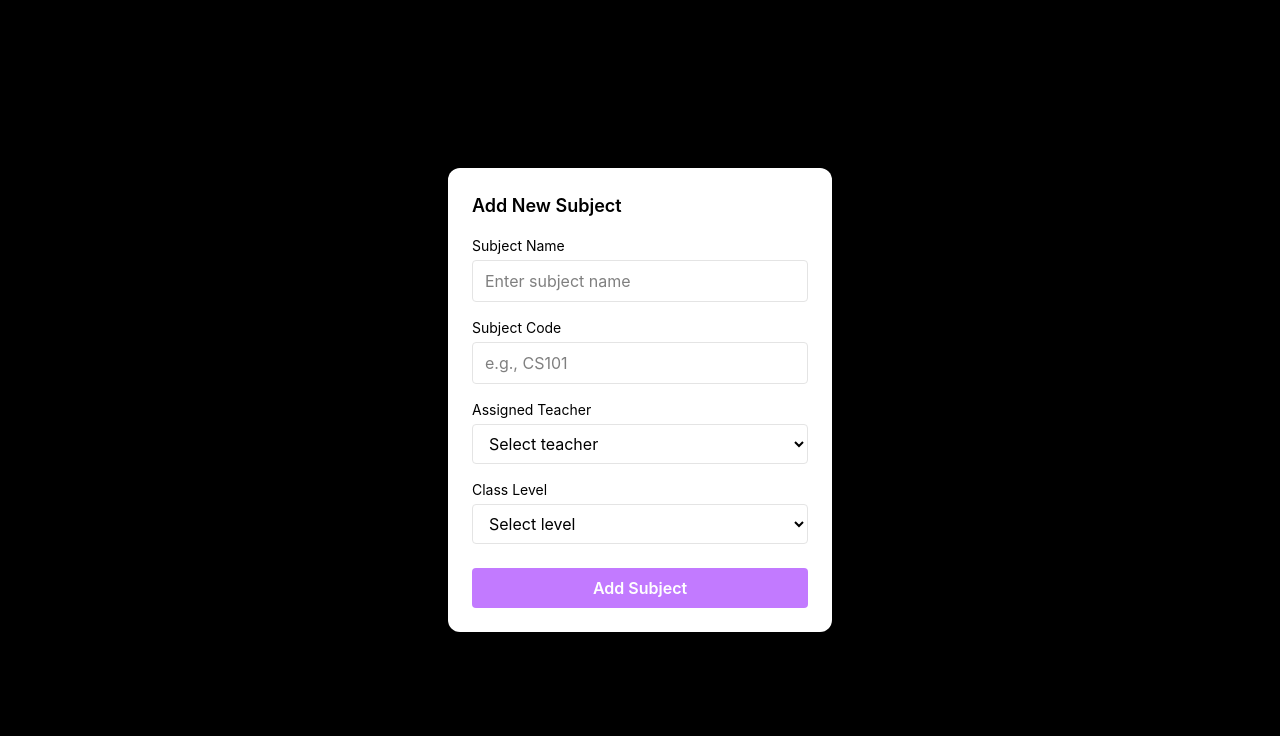
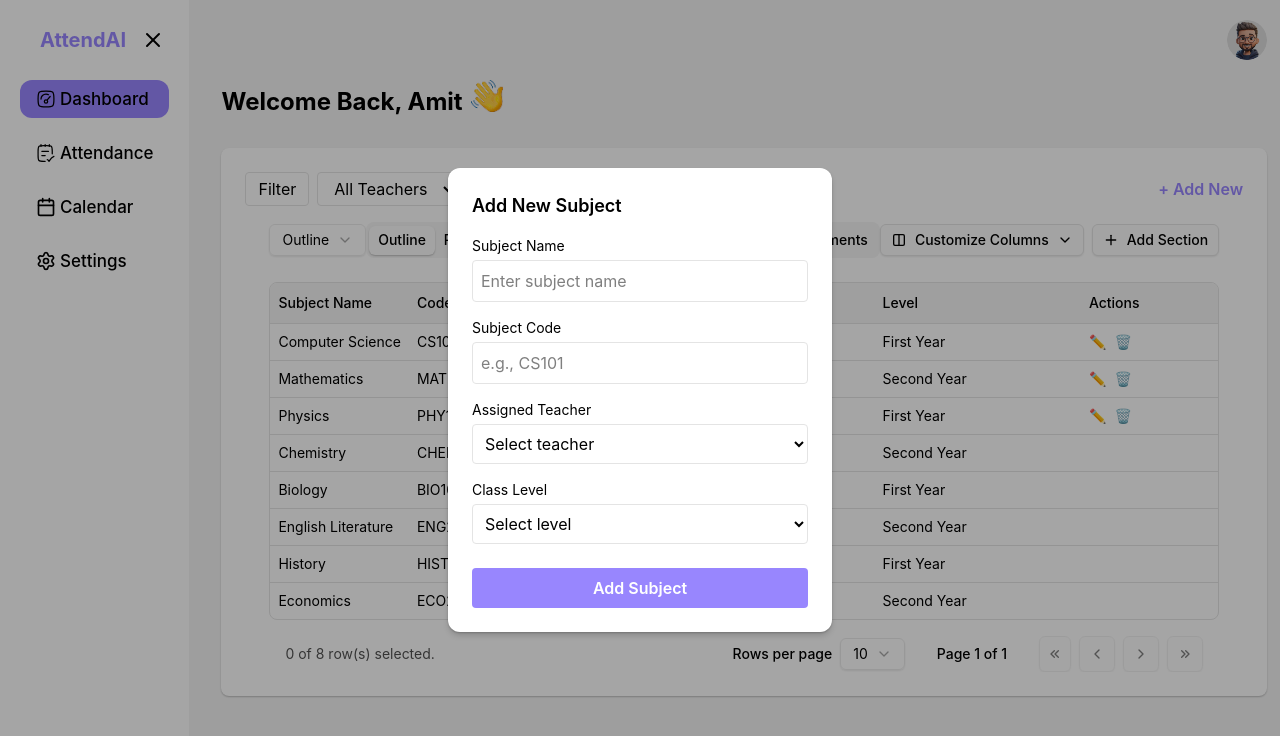
Before and after one commit to amitKhayargoli/AttendAI, a React (Vite) app in the folder frontend/: page /dashboard in a window 1280 px wide. Both pictures are taken after a click on the button "+ Add New". Shown: the top 736 px of the page. Built offline with nearby package versions, Linux system fonts and the light colour scheme.

Commit message:
changed modal css

```diff
--- a/frontend/src/Dashboard.jsx
+++ b/frontend/src/Dashboard.jsx
@@ -1,7 +1,7 @@
 import React, { useState } from "react";
 import Sidebar from "./Sidebar";
 import { DataTable } from "./components/data-table";
-import AddSubjectModal from "./components/AddSubjectModel";
+import Modal from "./components/Modal";
 
 const columns = [
   { accessorKey: "name", header: "Subject Name" },
@@ -174,7 +174,7 @@ const Dashboard = () => {
                 </select>
               </div>
               <button
-                className="text-purple-400 font-semibold mt-2 md:mt-0"
+                className="text-[#9886fe] font-semibold mt-2 md:mt-0"
                 onClick={handleOpenModal}
               >
                 + Add New
@@ -185,12 +185,14 @@ const Dashboard = () => {
         </div>
 
         {/* Modal */}
-        <AddSubjectModal
+        <Modal
           isOpen={isModalOpen}
           onClose={handleCloseModal}
           form={form}
+          title="Add New Subject"
           onChange={handleChange}
           onSubmit={handleAddSubject}
+          buttonText="Add Subject"
         />
       </div>
     </div>
--- a/frontend/src/components/AddSubjectModel.jsx
+++ b/frontend/src/components/Modal.jsx
@@ -1,7 +1,7 @@
 import React from "react";
 import { Dialog, Transition } from "@headlessui/react";
 
-const AddSubjectModal = ({ isOpen, onClose, onSubmit, form, onChange }) => (
+const Modal = ({ title, isOpen, onClose, onSubmit, form, onChange, buttonText }) => (
   <Transition show={isOpen} as={React.Fragment}>
     <Dialog as="div" className="relative z-50" onClose={onClose}>
       <Transition.Child
@@ -13,7 +13,11 @@ const AddSubjectModal = ({ isOpen, onClose, onSubmit, form, onChange }) => (
         leaveFrom="opacity-100"
         leaveTo="opacity-0"
       >
-        <div className="fixed inset-0 bg-black bg-opacity-20" />
+        {/* Use a transparent background with a blur effect for exposure */}
+        <div
+          className="fixed inset-0 bg-[#0000005a] "
+
+        />
       </Transition.Child>
       <div className="fixed inset-0 flex items-center justify-center p-4">
         <Transition.Child
@@ -27,7 +31,7 @@ const AddSubjectModal = ({ isOpen, onClose, onSubmit, form, onChange }) => (
         >
           <Dialog.Panel className="mx-auto w-full max-w-sm rounded-xl bg-white p-6 shadow-lg">
             <Dialog.Title className="text-lg font-semibold mb-4">
-              Add New Subject
+              {title}
             </Dialog.Title>
             <form className="flex flex-col gap-4" onSubmit={onSubmit}>
               <div>
@@ -37,7 +41,7 @@ const AddSubjectModal = ({ isOpen, onClose, onSubmit, form, onChange }) => (
                   name="name"
                   value={form.name}
                   onChange={onChange}
-                  className="w-full border rounded px-3 py-2"
+                  className="w-full border rounded px-2 py-2"
                   placeholder="Enter subject name"
                   required
                 />
@@ -49,7 +53,7 @@ const AddSubjectModal = ({ isOpen, onClose, onSubmit, form, onChange }) => (
                   name="code"
                   value={form.code}
                   onChange={onChange}
-                  className="w-full border rounded px-3 py-2"
+                  className="w-full border rounded px-2 py-2"
                   placeholder="e.g., CS101"
                   required
                 />
@@ -60,7 +64,7 @@ const AddSubjectModal = ({ isOpen, onClose, onSubmit, form, onChange }) => (
                   name="teacher"
                   value={form.teacher}
                   onChange={onChange}
-                  className="w-full border rounded px-3 py-2"
+                  className="w-full border rounded px-2 py-2"
                   required
                 >
                   <option value="">Select teacher</option>
@@ -80,7 +84,7 @@ const AddSubjectModal = ({ isOpen, onClose, onSubmit, form, onChange }) => (
                   name="level"
                   value={form.level}
                   onChange={onChange}
-                  className="w-full border rounded px-3 py-2"
+                  className="w-full border rounded px-2 py-2"
                   required
                 >
                   <option value="">Select level</option>
@@ -90,9 +94,9 @@ const AddSubjectModal = ({ isOpen, onClose, onSubmit, form, onChange }) => (
               </div>
               <button
                 type="submit"
-                className="bg-purple-400 text-white rounded py-2 mt-2 font-semibold hover:bg-purple-500 transition"
+                className="bg-[#9886fe] text-white rounded py-2 mt-2 font-semibold hover:bg-purple-500 transition"
               >
-                Add Subject
+                {buttonText}
               </button>
             </form>
           </Dialog.Panel>
@@ -102,4 +106,4 @@ const AddSubjectModal = ({ isOpen, onClose, onSubmit, form, onChange }) => (
   </Transition>
 );
 
-export default AddSubjectModal;
+export default Modal;
```
